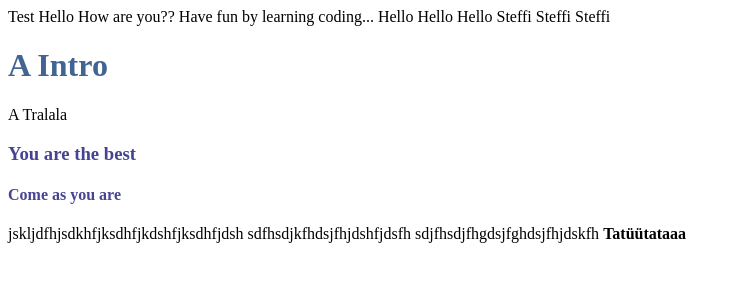
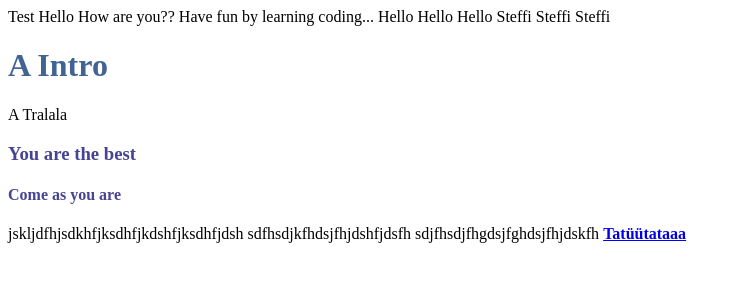
Before and after one commit to stefaniefriedliSH/stefaniefriedliSH.github.io, a plain HTML site: page index.html in a window 1280 px wide. Shown: the whole page, without its empty margins (0-742 px from the left). Drawn offline with Linux system fonts and the light colour scheme.

Commit message:
adding link

```diff
--- a/index.html
+++ b/index.html
@@ -14,7 +14,7 @@ Steffi Steffi Steffi
         jskljdfhjsdkhfjksdhfjkdshfjksdhfjdsh
         sdfhsdjkfhdsjfhjdshfjdsfh
         sdjfhsdjfhgdsjfghdsjfhjdskfh
-
+<a href="siroop.ch">
 <strong>Tatüütataaa</strong>
     </body>
 </html>
```
